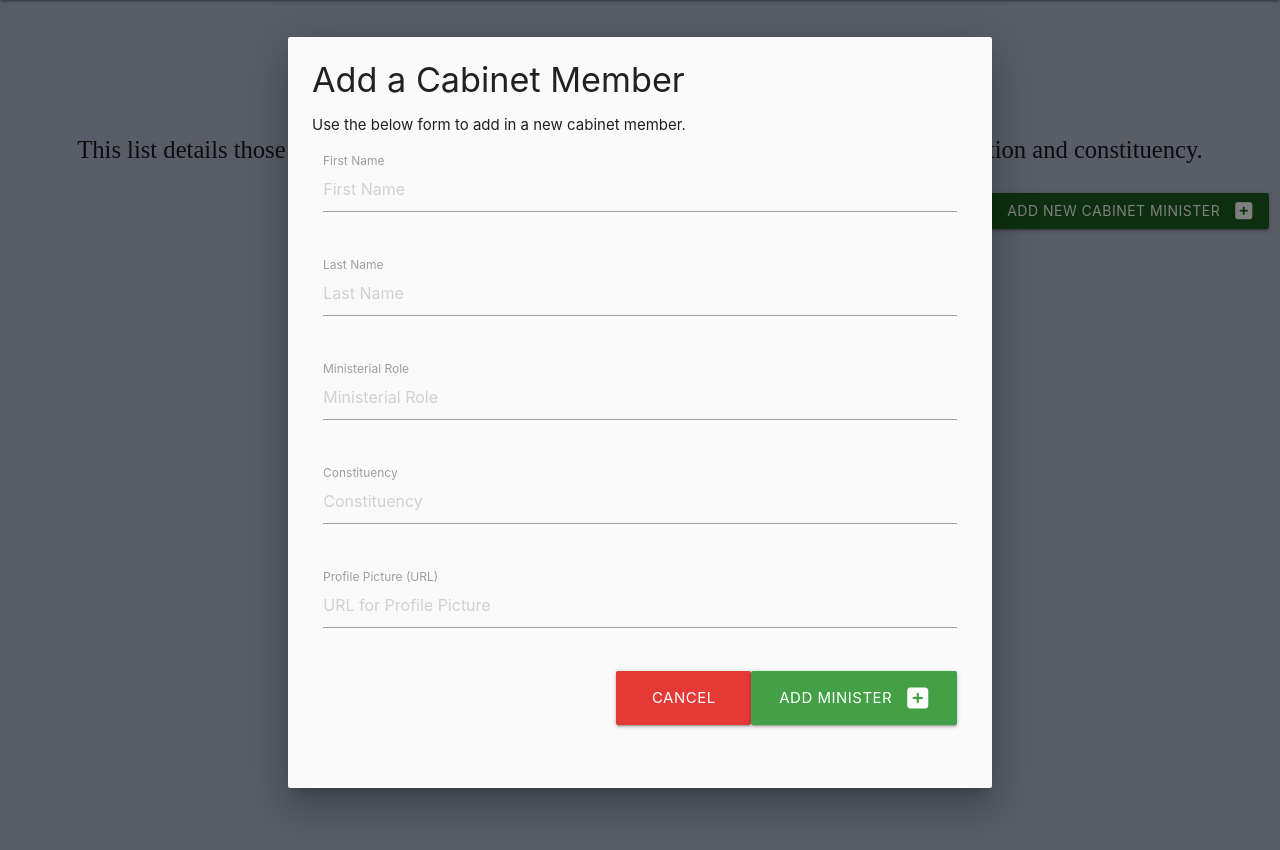
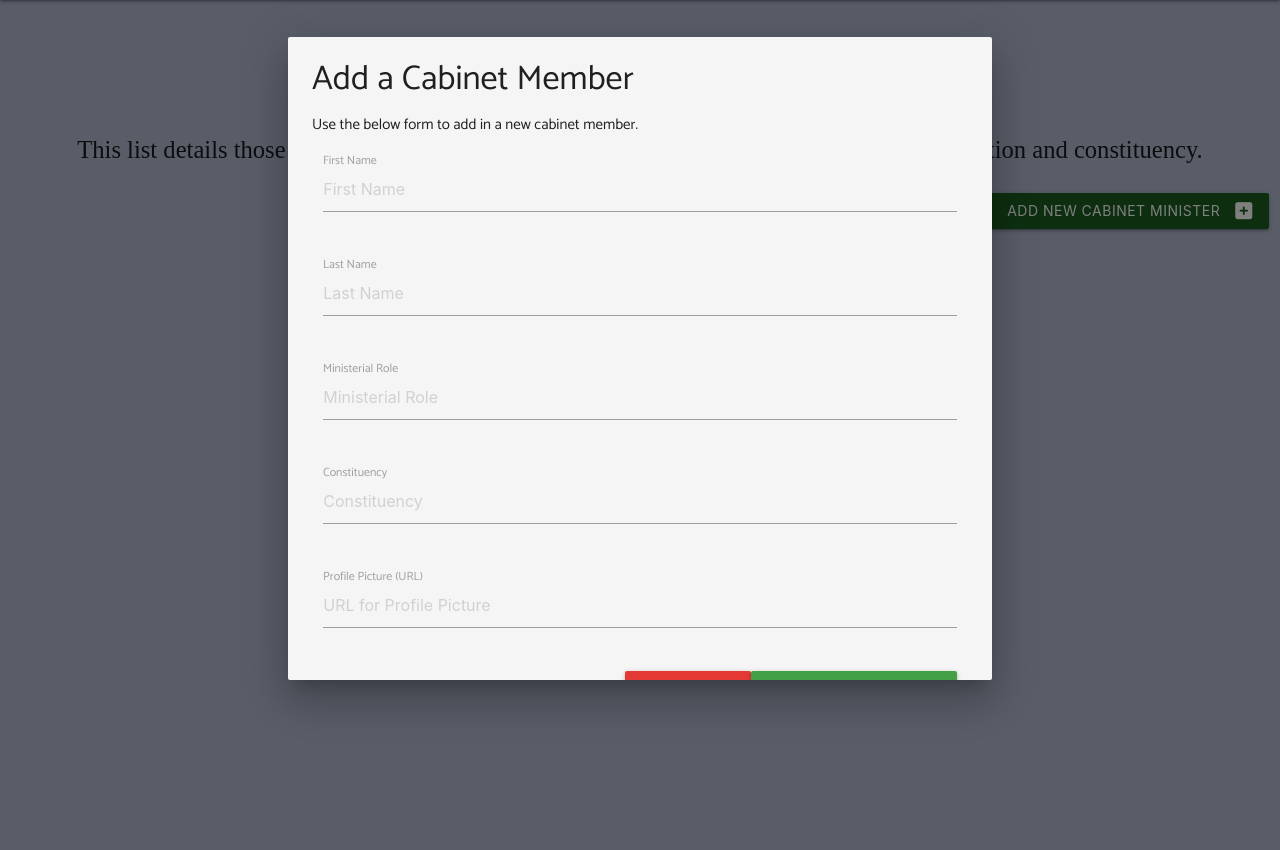
Before and after one commit to alikariminik/MyGov-Milestone-Project-3, a Flask app: page /cabinet in a window 1280 px wide, after a click on "ADD NEW CABINET MINISTER". Shown: the part 70-920 px from the top of the page. Run offline with Flask 2, Linux system fonts and the light colour scheme; the visitor is signed in with stand-in values (Sample User, id 1); data that the repository does not hold is empty; some libraries are stand-ins or nearby versions.

Commit message:
Added CSS to Add, Edit, Delete forms

```diff
--- a/static/css/style.css
+++ b/static/css/style.css
@@ -139,3 +139,25 @@ body {
    background-color: whitesmoke;
    color: #C8102E;
 }
+
+ /* Add & Edit Mode */
+
+ .form-style{
+   background-color:whitesmoke;
+   z-index: 1;
+   font-family: 'Catamaran', sans-serif;
+ }
+
+ .delete-form-style{
+   background-color: rgb(200, 16, 46,0.1);
+   font-weight: 700;
+ }
+
+ .minister-form-buttons:hover, .minister-form-buttons:focus{
+   transform: scale(1.15);
+ }
+
+ .mymodal{
+   max-height: 73% !important;
+   height: 60% !important;
+ }
```
